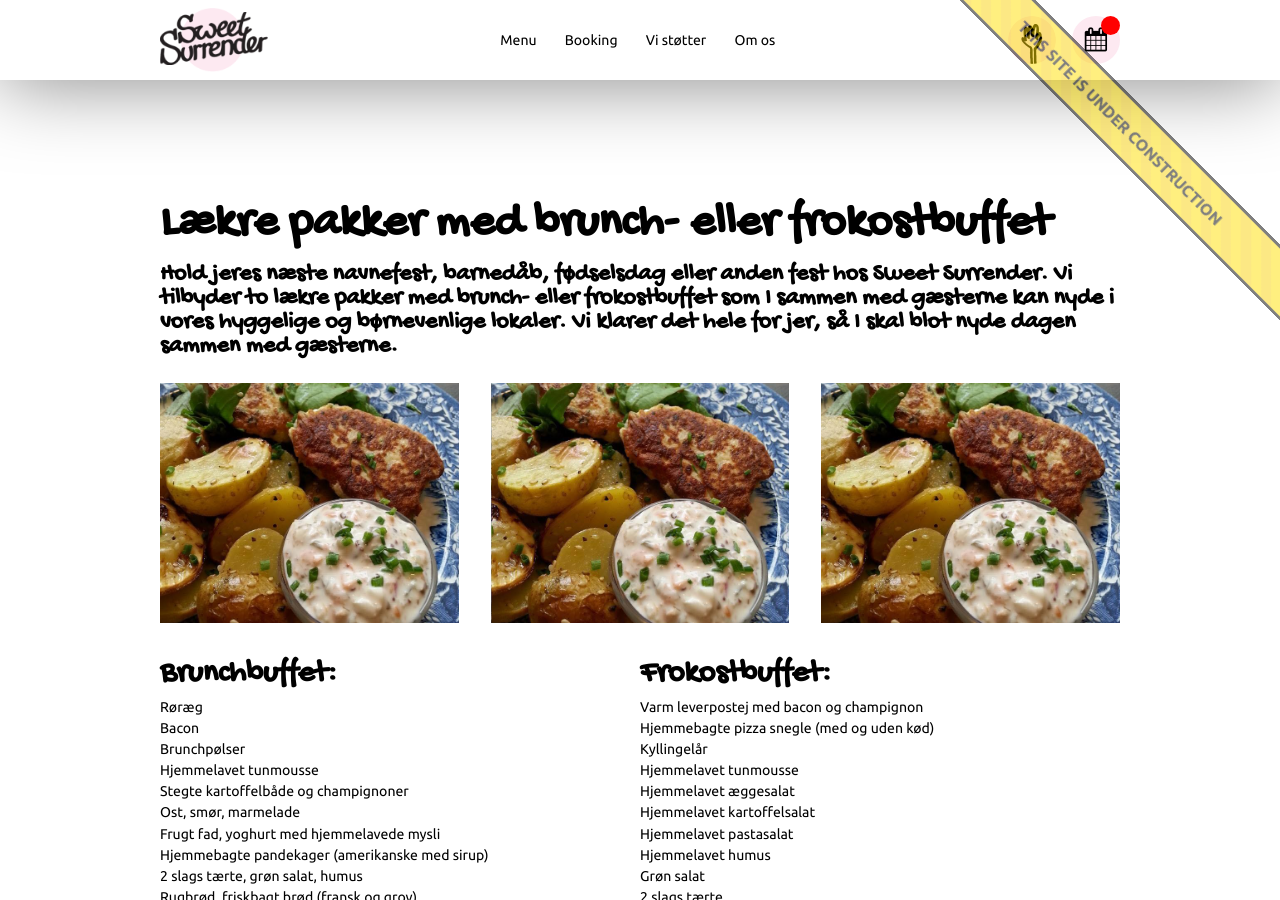
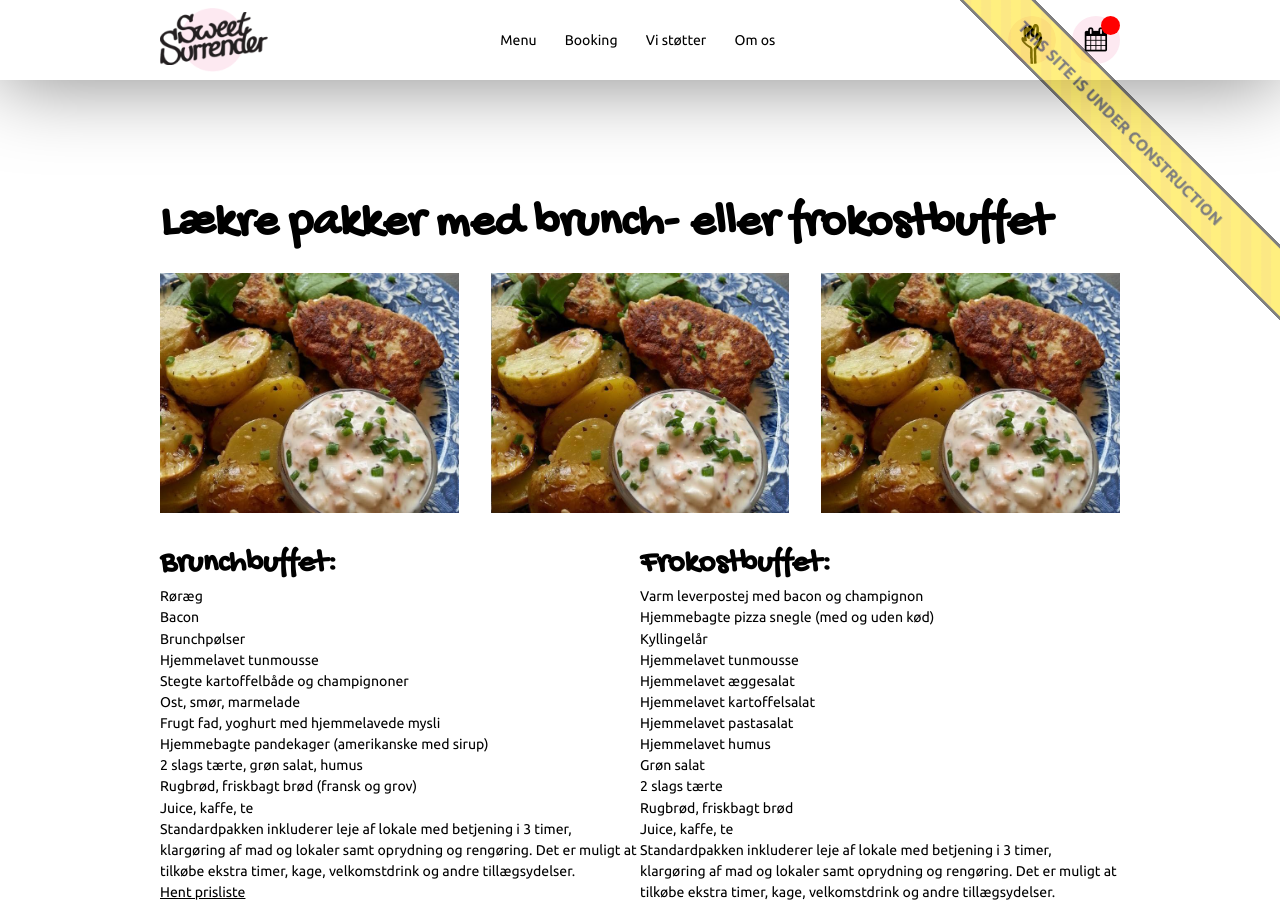
Before and after one commit to sweetsurrenderdk/sweetsurrenderdk.github.io, a Jekyll site: the page built from content/da/80194a97565a3723e2c8d5c404ec87e0a67ea0ff.md, in a window 1280 px wide and 900 px high, scrolled down 2790 px. Built offline with Jekyll 4.4.1, drawn with Linux system fonts in a browser that asks for light colours; part of the change alters nothing that is shown.

Commit message:
Commit from HashBrown CMS

```diff
--- a/content/da/80194a97565a3723e2c8d5c404ec87e0a67ea0ff.md
+++ b/content/da/80194a97565a3723e2c8d5c404ec87e0a67ea0ff.md
@@ -35,13 +35,14 @@ sections:
     -
         template: buffetInfo
         heading: 'Lækre pakker med brunch- eller frokostbuffet'
-        subheading: 'Hold jeres næste navnefest, barnedåb, fødselsdag eller anden fest hos Sweet Surrender. Vi tilbyder to lækre pakker med brunch- eller frokostbuffet som I sammen med gæsterne kan nyde i vores hyggelige og børnevenlige lokaler. Vi klarer det hele for jer, så I skal blot nyde dagen sammen med gæsterne.'
+        subheading: ""
         brunchText: "### Brunchbuffet:\n\n*   Røræg\n*   Bacon\n*   Brunchpølser\n*   Hjemmelavet tunmousse\n*   Stegte kartoffelbåde og champignoner\n*   Ost, smør, marmelade\n*   Frugt fad, yoghurt med hjemmelavede mysli\n*   Hjemmebagte pandekager (amerikanske med sirup)\n*   2 slags tærte, grøn salat, humus\n*   Rugbrød, friskbagt brød (fransk og grov)\n*   Juice, kaffe, te\n\nStandardpakken inkluderer leje af lokale med betjening i 3 timer, klargøring af mad og lokaler samt oprydning og rengøring. Det er muligt at tilkøbe ekstra timer, kage, velkomstdrink og andre tillægsydelser.\n\n[Hent prisliste](http://www.sweetsurrender.dk/wp-content/uploads/2016/04/Selskabspriser_April2016.pdf)"
         lunchText: "### Frokostbuffet:\n\n*   Varm leverpostej med bacon og champignon\n*   Hjemmebagte pizza snegle (med og uden kød)\n*   Kyllingelår\n*   Hjemmelavet tunmousse\n*   Hjemmelavet æggesalat\n*   Hjemmelavet kartoffelsalat\n*   Hjemmelavet pastasalat\n*   Hjemmelavet humus\n*   Grøn salat\n*   2 slags tærte\n*   Rugbrød, friskbagt brød\n*   Juice, kaffe, te\n\nStandardpakken inkluderer leje af lokale med betjening i 3 timer, klargøring af mad og lokaler samt oprydning og rengøring. Det er muligt at tilkøbe ekstra timer, kage, velkomstdrink og andre tillægsydelser.\n\n[Hent prisliste](http://www.sweetsurrender.dk/wp-content/uploads/2016/04/Selskabspriser_April2016.pdf)"
         images:
             - 23f2ecfa4c1b5b0b4a1bdbc9d1f4755d641efbfd
             - 23f2ecfa4c1b5b0b4a1bdbc9d1f4755d641efbfd
             - 23f2ecfa4c1b5b0b4a1bdbc9d1f4755d641efbfd
+        body: "Hold jeres næste navnefest, barnedåb, fødselsdag eller anden fest hos Sweet Surrender. Vi tilbyder to lækre pakker med brunch- eller frokostbuffet som I sammen med gæsterne kan nyde i vores hyggelige og børnevenlige lokaler. Vi klarer det hele for jer, så I skal blot nyde dagen sammen med gæsterne.\n\nLæs mere nedenfor og kontakt Julia Eliasen på [julia@sweetsurrender.dk](mailto:julia@sweetsurrender.dk) for at høre nærmere. Du kan også booke online her."
     -
         template: tabbedIframes
         heading: Booking
```
